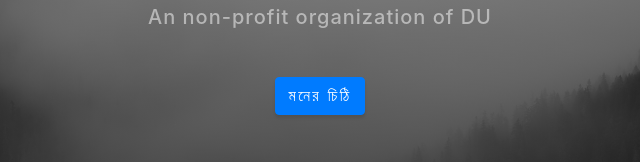
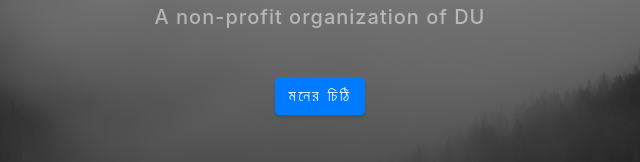
Before and after one commit to AtiQ-Rahman/HappyDU, a website with bundled scripts: page index.html in a window 1280 px wide. Shown: the part 396-558 px from the top of the page, 320-960 px from the left. Built offline with nearby package versions, Linux system fonts and the light colour scheme; a web font is replaced by a local one.

Commit message:
Final - 2.1

```diff
--- a/index.html
+++ b/index.html
@@ -61,7 +61,7 @@
     <div class="container d-flex h-100 align-items-center">
       <div class="mx-auto text-center">
         <h1 class="mx-auto my-0 text-uppercase">HAPPY DU</h1>
-        <h2 class="text-white-50 mx-auto mt-2 mb-5">An non-profit organization of DU</h2>
+        <h2 class="text-white-50 mx-auto mt-2 mb-5">A non-profit organization of DU</h2>
         <a href="loh.html" class="btn btn-primary js-scroll-trigger">মনের চিঠি</a>
       </div>
     </div>
```
